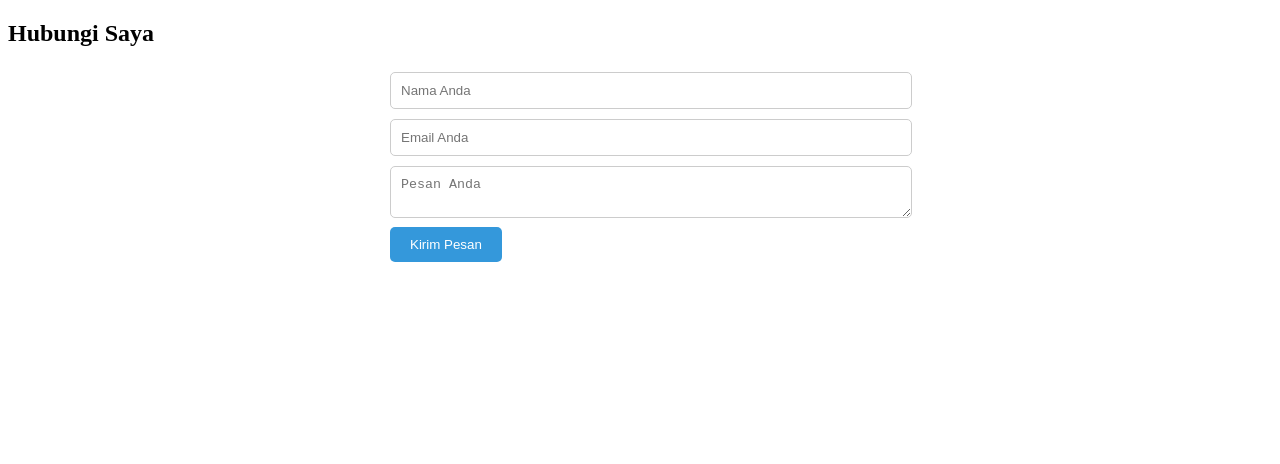
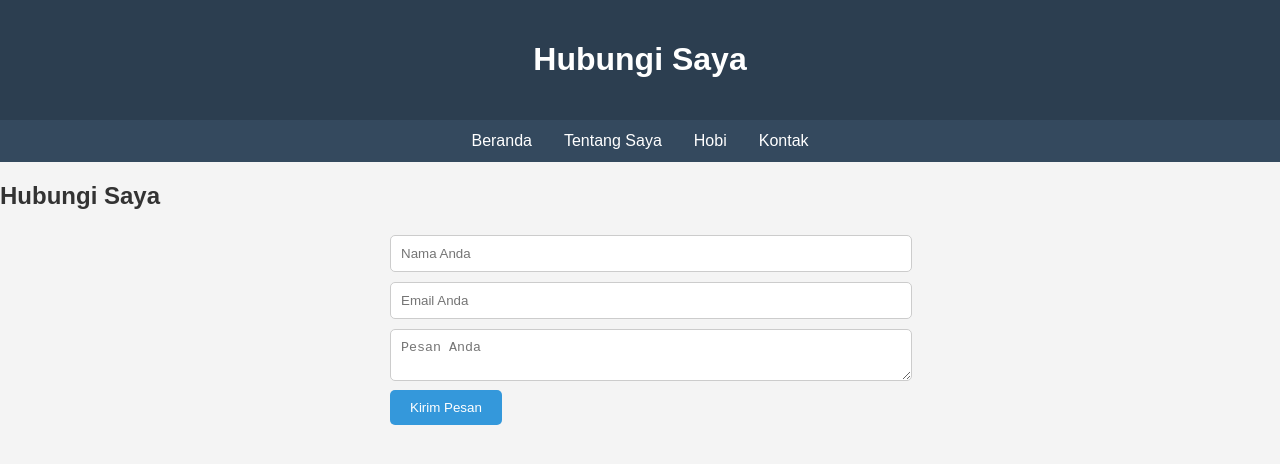
Before and after one commit to JonathanRuben-eng/profile-saya, a plain HTML site: page kontak.html in a window 1280 px wide. Drawn offline with nearby package versions, Linux system fonts and the light colour scheme.

Commit message:
kontak.html

```diff
--- a/kontak.html
+++ b/kontak.html
@@ -4,6 +4,14 @@
     <meta charset="UTF-8">
     <meta name="viewport" content="width=device-width, initial-scale=1.0">
     <title>Kontak Saya</title>
+    <style>
+        body { font-family: Arial, sans-serif; margin: 0; background: #f4f4f4; color: #333; }
+        header, footer { background: #2c3e50; color: white; text-align: center; padding: 20px; }
+        nav { background: #34495e; display: flex; justify-content: center; }
+        nav a { color: white; padding: 12px 16px; text-decoration: none; }
+        nav a:hover { background: #2c3e50; }
+        .container { max-width: 800px; margin: auto; background: white; padding: 20px; box-shadow: 0 0 10px rgba(0,0,0,0.1); }
+    </style>
     <script src="https://cdn.jsdelivr.net/npm/@emailjs/browser@3/dist/email.min.js"></script>
     <script>
         (function(){
@@ -22,6 +30,16 @@
     </style>
 </head>
 <body>
+    <header>
+    <h1>Hubungi Saya</h1>
+    </header>
+
+    <nav>
+        <a href="index.html">Beranda</a>
+        <a href="tentang.html">Tentang Saya</a>
+        <a href="hobi.html">Hobi</a>
+        <a href="kontak.html">Kontak</a>
+    </nav>
 
     <h2>Hubungi Saya</h2>
     <form id="contact-form">
```
